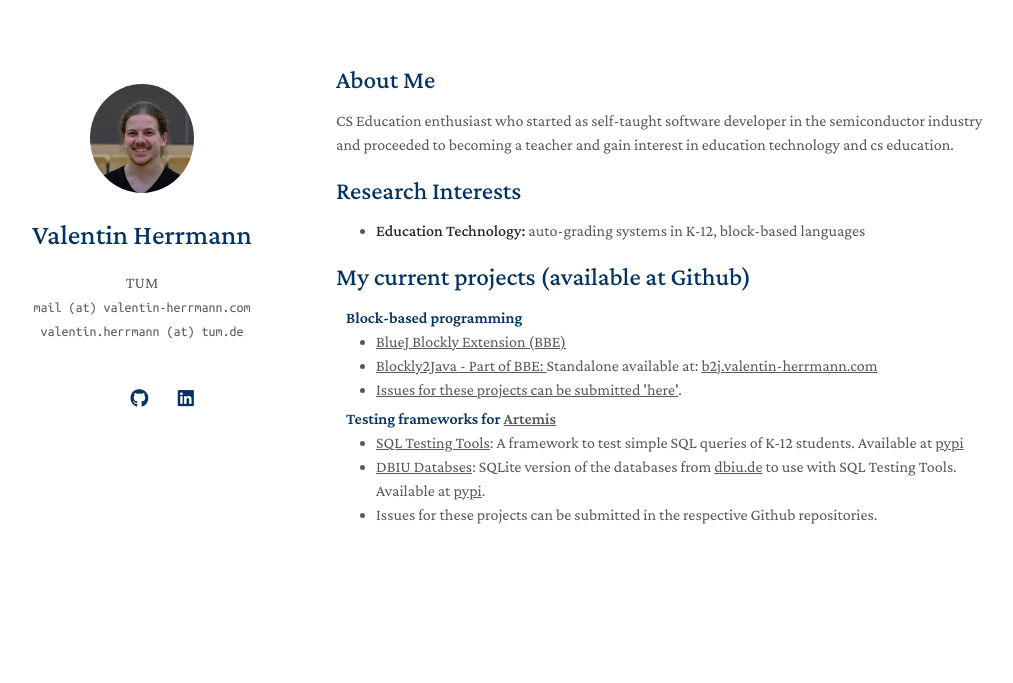
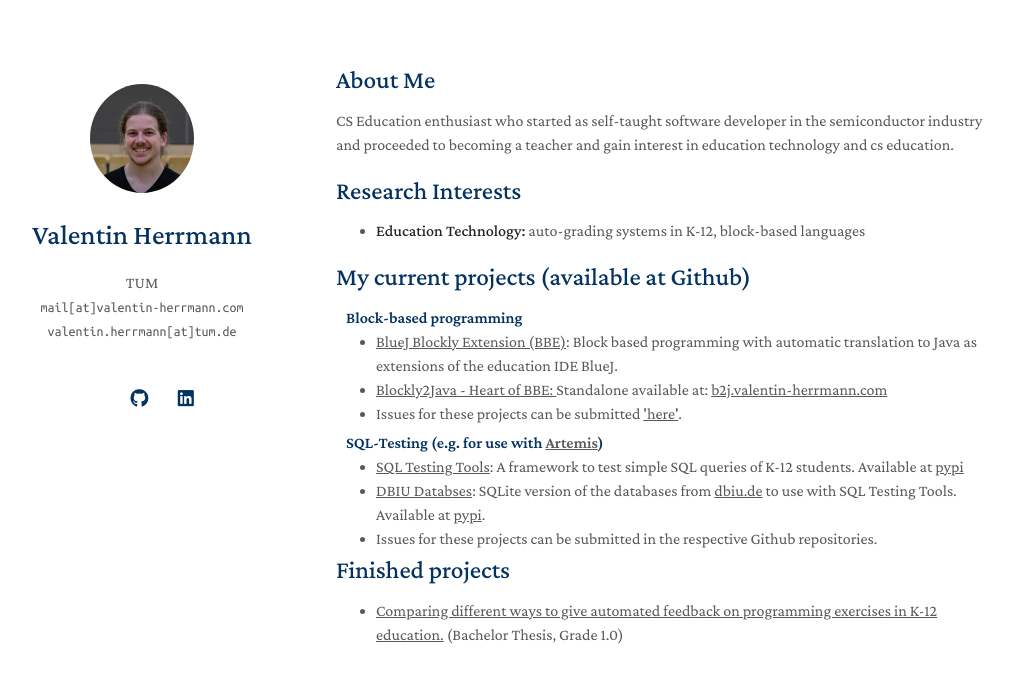
Before and after one commit to ValentinHerrmann/valentinherrmann.github.io, a Jekyll site: the page built from index.md, in a window 1280 px wide. Shown: the top 683 px of the page, without its empty margins (134-1147 px from the left). Built offline with Jekyll 4.4.1, drawn with Linux system fonts in a browser that asks for light colours; a style sheet for code colours, icons or effects is not loaded; our own code applies the rules of GitHub Pages for plain Markdown files.

Commit message:
added finished projects and SEO tags

```diff
--- a/_config.yml
+++ b/_config.yml
@@ -2,11 +2,11 @@
 title: Valentin Herrmann
 position:
 affiliation: TUM
-email: mail (at) valentin-herrmann.com  valentin.herrmann (at) tum.de
+email: mail[at]valentin-herrmann.com      valentin.herrmann[at]tum.de
 
 # Search Engine Optimization (SEO)
 # The following information is used to improve the website traffic from search engines, e.g., Google.
-keywords: minimal light
+keywords: Valentin Herrmann, TUM, Technical University of Munich, Research, Projects, CV, Curriculum Vitae, Resume, Personal Homepage, Education, CS, CS Education, EdTech, Munich, Artemis, TU München, SOT
 description: The Minimal Light is a simple and elegant jekyll theme for academic personal homepage.
 canonical: https://minimal-light-theme.yliu.me/
 
@@ -16,7 +16,6 @@ canonical: https://minimal-light-theme.yliu.me/
 cv_link: https://github.com/ValentinHerrmann/valentinherrmann.github.io/blob/main/assets/files/CV.pdf
 github_link: https://github.com/ValentinHerrmann
 linkedin: https://www.linkedin.com/in/valentin-herrmann-0017271a9/
-#instagram: https://twitter.com/
 
 # Images (e.g., your profile picture and your website's favicon)
 # "favicon" and "favicon_dark" are used for the light and dark modes, respectively.
--- a/_includes/projects.md
+++ b/_includes/projects.md
@@ -3,16 +3,24 @@
 <h4 style="margin:0 10px 0;">Block-based programming</h4>
 
 <ul style="margin:0 0 5px;">
-  <li><a href="https://github.com/ValentinHerrmann/BlueJBlocklyExtension"><autocolor><u>BlueJ Blockly Extension (BBE)</u></autocolor></a></li>
-  <li><a href="https://github.com/ValentinHerrmann/Blockly2Java"><autocolor><u>Blockly2Java - Part of BBE: </u></autocolor></a>Standalone available at: <a href="https://b2j.valentin-herrmann.com/"><autocolor><u>b2j.valentin-herrmann.com</u></autocolor></a></li>
-  <li><a href="https://github.com/users/ValentinHerrmann/projects/1"><autocolor><u>Issues for these projects can be submitted 'here'</u></autocolor></a>.</li>
+  <li><a href="https://github.com/ValentinHerrmann/BlueJBlocklyExtension"><autocolor><u>BlueJ Blockly Extension (BBE)</u></autocolor></a>: Block based programming with automatic translation to Java as extensions of the education IDE BlueJ.</li>
+  <li><a href="https://github.com/ValentinHerrmann/Blockly2Java"><autocolor><u>Blockly2Java - Heart of BBE: </u></autocolor></a>Standalone available at: <a href="https://b2j.valentin-herrmann.com/"><autocolor><u>b2j.valentin-herrmann.com</u></autocolor></a></li>
+  <li>Issues for these projects can be submitted <a href="https://github.com/users/ValentinHerrmann/projects/1"><autocolor><u>'here'</u></autocolor></a>.</li>
 </ul>
 
 
-<h4 style="margin:0 10px 0;">Testing frameworks for <a href="https://artemisapp.github.io/"><autocolor><u>Artemis</u></autocolor></a></h4>
+<h4 style="margin:0 10px 0;">SQL-Testing (e.g. for use with <a href="https://artemisapp.github.io/"><autocolor><u>Artemis</u></autocolor></a>)</h4>
 
 <ul style="margin:0 0 5px;">
   <li><a href="https://github.com/ValentinHerrmann/sql_testing_tools"><autocolor><u>SQL Testing Tools</u></autocolor></a>: A framework to test simple SQL queries of K-12 students. Available at <a href="https://pypi.org/project/sql-testing-tools/"><autocolor><u>pypi</u></autocolor></a></li>
   <li><a href="https://github.com/ValentinHerrmann/dbiu_databases"><autocolor><u>DBIU Databses</u></autocolor></a>: SQLite version of the databases from <a href="https://www.dbiu.de/"><autocolor><u>dbiu.de</u></autocolor></a> to use with SQL Testing Tools.  Available at <a href="https://pypi.org/project/dbiu-databases/"><autocolor><u>pypi</u></autocolor></a>.</li>
   <li>Issues for these projects can be submitted in the respective Github repositories.</li>
 </ul>
+
+
+
+## Finished projects
+
+<ul style="margin:0 0 5px;">
+  <li><a href="https://github.com/ValentinHerrmann/BachelorThesisAppendix/blob/main/BachelorThesis_ValentinHerrmann_2024.pdf"><autocolor><u> Comparing different ways to give automated feedback on programming exercises in K-12 education.</u></autocolor></a> (Bachelor Thesis, Grade 1.0)</li>
+</ul>
```
